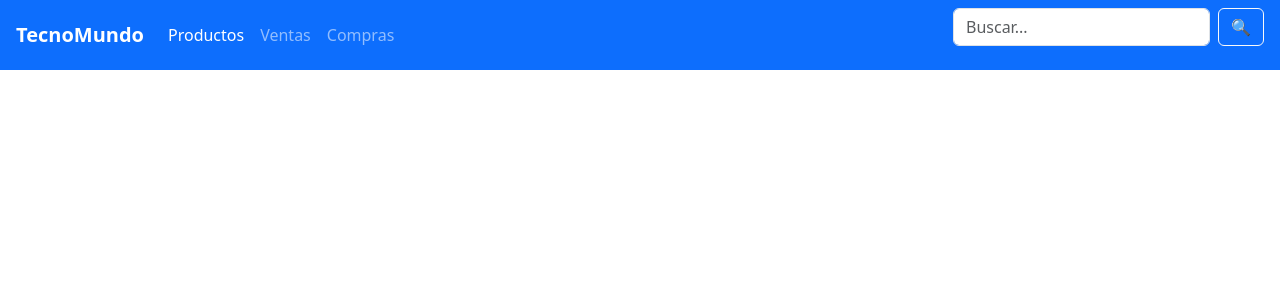
After one commit to N0Namesir/int_mod_2, a PHP site: page /public/header.php in a window 1280 px wide. The commit adds this page. Shown: the top 300 px of the page. Run offline with PHP 8.4, Linux system fonts and the light colour scheme.

```diff
--- a/index.php
+++ b/index.php
@@ -18,7 +18,7 @@ if ($_SERVER["REQUEST_METHOD"] == "POST") {
             $_SESSION["usuario"] = $usuario["nombre_usuario"];
             $_SESSION["rol"] = $usuario["rol"];
 
-            header("Location: " . ($usuario["rol"] == "admin" ? "public/admin/admin.php" : "public/index.php"));
+            header("Location: " . ($usuario["rol"] == "admin" ? "public/admin/" : "public/index.php"));
             exit();
         } else {
             echo "Contraseña incorrecta.";
--- a/public/admin/admin.php
+++ /dev/null
@@ -1,4 +0,0 @@
-<?php
-echo 'ere amin'
-
-?>
--- /dev/null
+++ b/public/header.php
@@ -0,0 +1,38 @@
+<header>
+    <link rel="stylesheet" href="https://cdn.jsdelivr.net/npm/bootstrap@5.3.0/dist/css/bootstrap.min.css">
+    <link rel="stylesheet" href="../styles/header.css">
+    <!-- Barra de navegación Bootstrap con fixed-top -->
+    <nav class="navbar fixed-top navbar-expand-lg navbar-dark bg-primary px-3">
+        <a class="navbar-brand fw-bold" href="index.php">TecnoMundo</a>
+
+        <!-- Botón para móvil -->
+        <button class="navbar-toggler" type="button" data-bs-toggle="collapse" data-bs-target="#navbarNav">
+            <span class="navbar-toggler-icon"></span>
+        </button>
+
+        <!-- Contenido del nav -->
+        <div class="collapse navbar-collapse" id="navbarNav">
+            <ul class="navbar-nav me-auto">
+                <li class="nav-item">
+                    <a class="nav-link active" href="productos">Productos</a>
+                </li>
+                <li class="nav-item">
+                    <a class="nav-link" href="ventas">Ventas</a>
+                </li>
+                <li class="nav-item">
+                    <a class="nav-link" href="compras">Compras</a>
+                </li>
+                </li>
+                <!-- <li class="nav-item">
+                    <a class="nav-link" href="h_registro.php">registrar</a>
+                </li> -->
+            </ul>
+
+            <!-- Barra de búsqueda -->
+            <form class="d-flex" action="buscar.php" method="GET">
+                <input class="form-control me-2" type="search" name="query" placeholder="Buscar..." aria-label="Buscar">
+                <button class="btn btn-outline-light" type="submit">🔍</button>
+            </form>
+        </div>
+    </nav>
+</header>
--- a/public/index.php
+++ b/public/index.php
@@ -1,5 +1,5 @@
 <?php
-include_once 'config/conexion.php';
+include_once '../config/conexion.php';
 include 'header.php';
 echo 'index';
 ?>
```
Also changed, not shown: config/verificar_admin.php (added, +7 -0 lines), public/admin/h_registro.php (deleted, +0 -30 lines), public/admin/headerAd.php (renamed from public/admin/headeradmin.php, +10 -5 lines), public/admin/index.php (added, +7 -0 lines), public/admin/registro.php (+35 -0 lines).
